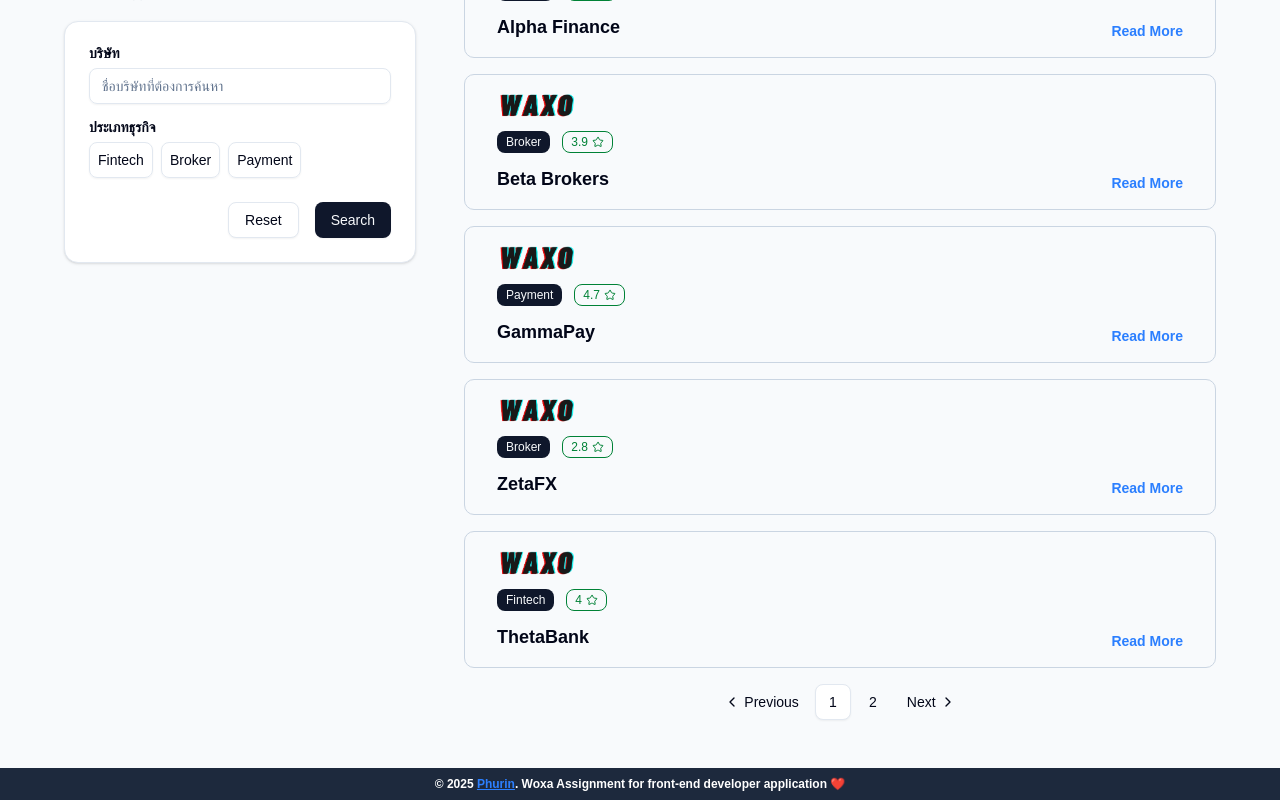
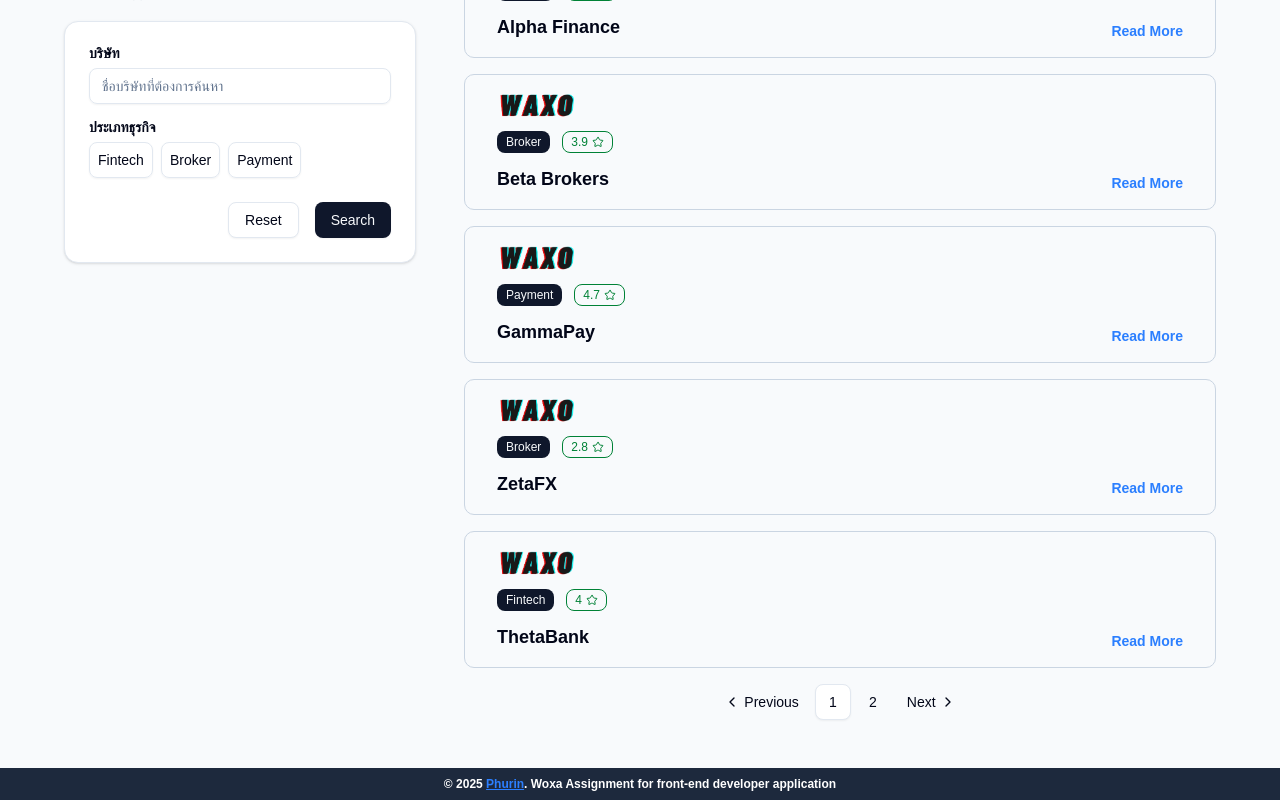
Before and after one commit to phurinler/woxa-frontend-phurin, a Next.js app: page / in a window 1280 px wide. Shown: the part 1546-2346 px from the top of the page. Built offline with nearby package versions, Linux system fonts and the light colour scheme.

Commit message:
remove mini heart

```diff
--- a/src/components/layout/Footer/index.jsx
+++ b/src/components/layout/Footer/index.jsx
@@ -12,7 +12,7 @@
             >
               Phurin
             </a>
-            . Woxa Assignment for front-end developer application ❤️
+            . Woxa Assignment for front-end developer application
           </b>
         </p>
       </div>
```
